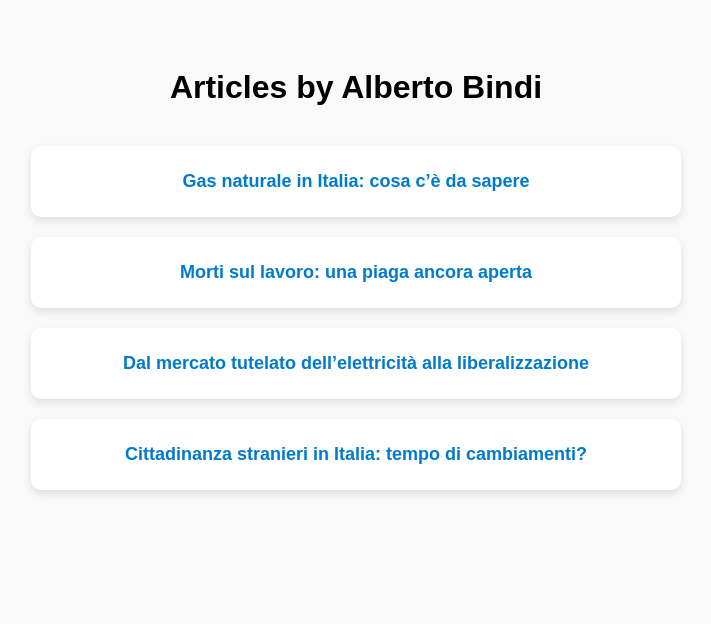
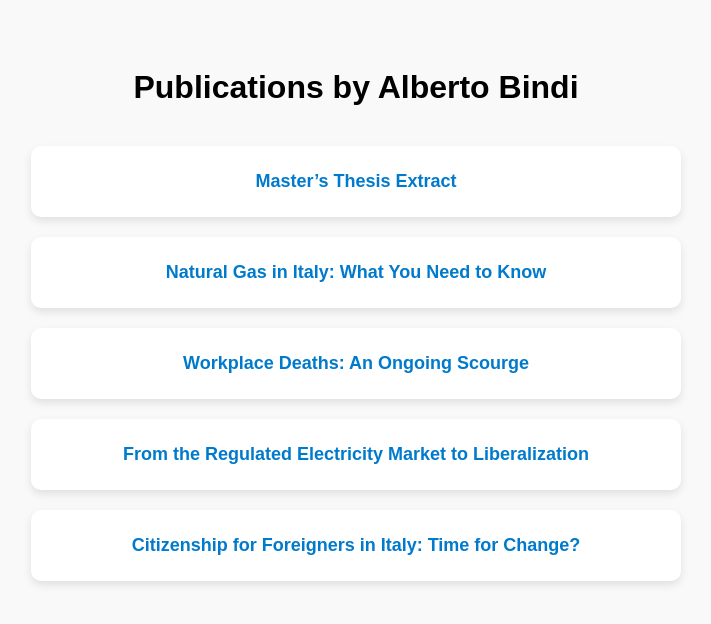
Before and after one commit to AlbertoBBB/portfolio-alberto-bindi, a plain HTML site: page index.html in a window 1280 px wide. Shown: the whole page, without its empty margins (284-995 px from the left). Drawn offline with Linux system fonts and the light colour scheme.

Commit message:
index.html

```diff
--- a/index.html
+++ b/index.html
@@ -1,10 +1,9 @@
-
 <!DOCTYPE html>
 <html lang="en">
 <head>
   <meta charset="UTF-8">
   <meta name="viewport" content="width=device-width, initial-scale=1.0">
-  <title>Articles by Alberto Bindi</title>
+  <title>Publications by Alberto Bindi</title>
   <style>
     body {
       font-family: Arial, sans-serif;
@@ -41,22 +40,27 @@
   </style>
 </head>
 <body>
-  <h1>Articles by Alberto Bindi</h1>
+  <h1>Publications by Alberto Bindi</h1>
 
+  <!-- Nuova casella per l'estratto della tesi -->
   <div class="box">
-    <a href="https://www.orizzontipolitici.it/gas-naturale-in-italia-cosa-ce-da-sapere/" target="_blank">Gas naturale in Italia: cosa c’è da sapere</a>
+    <a href="thesis-extract.pdf" target="_blank">Master’s Thesis Extract</a>
   </div>
 
   <div class="box">
-    <a href="https://www.orizzontipolitici.it/morti-sul-lavoro-una-piaga-ancora-aperta4/" target="_blank">Morti sul lavoro: una piaga ancora aperta</a>
+    <a href="https://www.orizzontipolitici.it/gas-naturale-in-italia-cosa-ce-da-sapere/" target="_blank">Natural Gas in Italy: What You Need to Know</a>
   </div>
 
   <div class="box">
-    <a href="https://www.orizzontipolitici.it/dal-mercato-tutelato-dellelettricita-alla-liberalizzazione/" target="_blank">Dal mercato tutelato dell’elettricità alla liberalizzazione</a>
+    <a href="https://www.orizzontipolitici.it/morti-sul-lavoro-una-piaga-ancora-aperta4/" target="_blank">Workplace Deaths: An Ongoing Scourge</a>
   </div>
 
   <div class="box">
-    <a href="https://www.orizzontipolitici.it/cittadinanza-stranieri-in-italia-tempo-di-cambiamenti/" target="_blank">Cittadinanza stranieri in Italia: tempo di cambiamenti?</a>
+    <a href="https://www.orizzontipolitici.it/dal-mercato-tutelato-dellelettricita-alla-liberalizzazione/" target="_blank">From the Regulated Electricity Market to Liberalization</a>
+  </div>
+
+  <div class="box">
+    <a href="https://www.orizzontipolitici.it/cittadinanza-stranieri-in-italia-tempo-di-cambiamenti/" target="_blank">Citizenship for Foreigners in Italy: Time for Change?</a>
   </div>
 
 </body>
```
